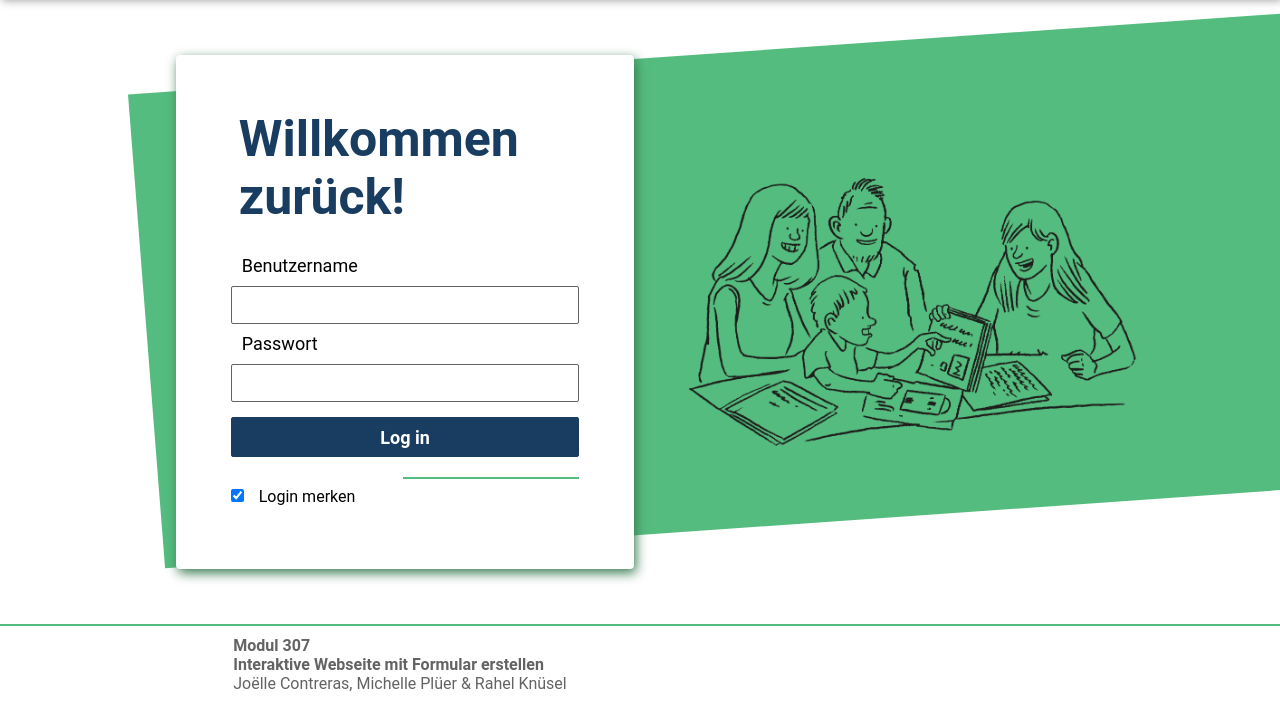
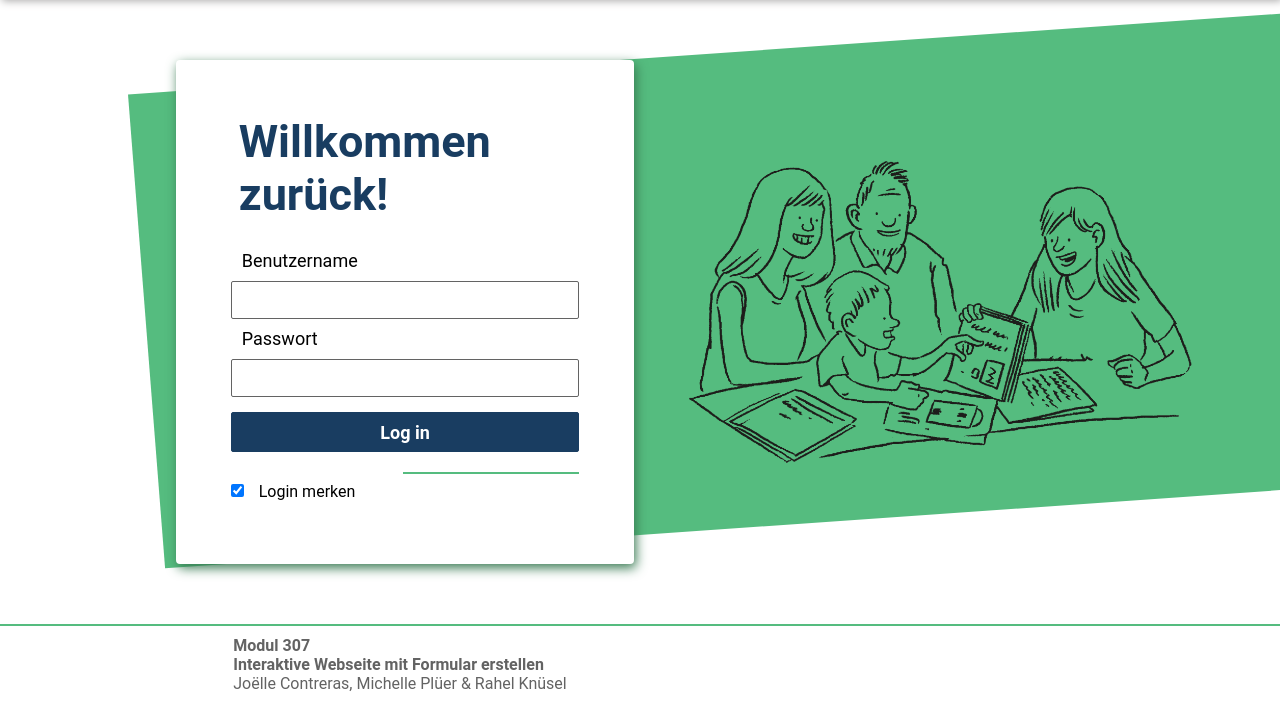
Before and after one commit to miminapl/307-onlineformular, a PHP site: page / in a window 1280 px wide. Shown: the part 96-800 px from the top of the page. Run offline with PHP 8.4, Linux system fonts and the light colour scheme.

Commit message:
optical changes

```diff
--- a/main.css
+++ b/main.css
@@ -57,7 +57,7 @@ h1{
 }
 h2{
     margin-left: 0.8rem;
-    font-size: 5rem;
+    font-size: 4.5rem;
     color:#193D61;
     padding-bottom: 2rem;
     box-sizing: border-box;
@@ -117,7 +117,7 @@ input:focus{
 
 }
 .IllustrationContainer img{
-    width: 80%;
+    width: 90%;
 }
 .BurgermenuContainer, .LogoContainer{
     width:16.66%;
```
